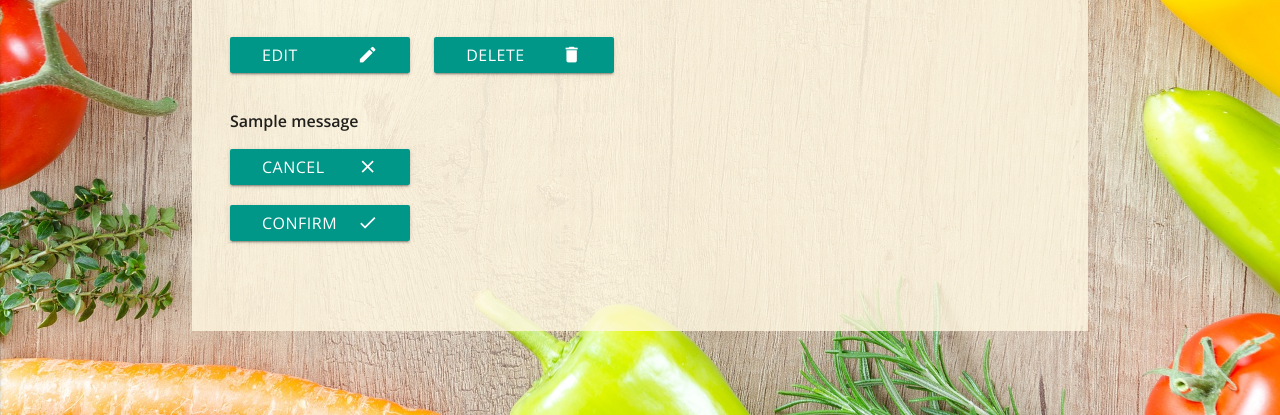
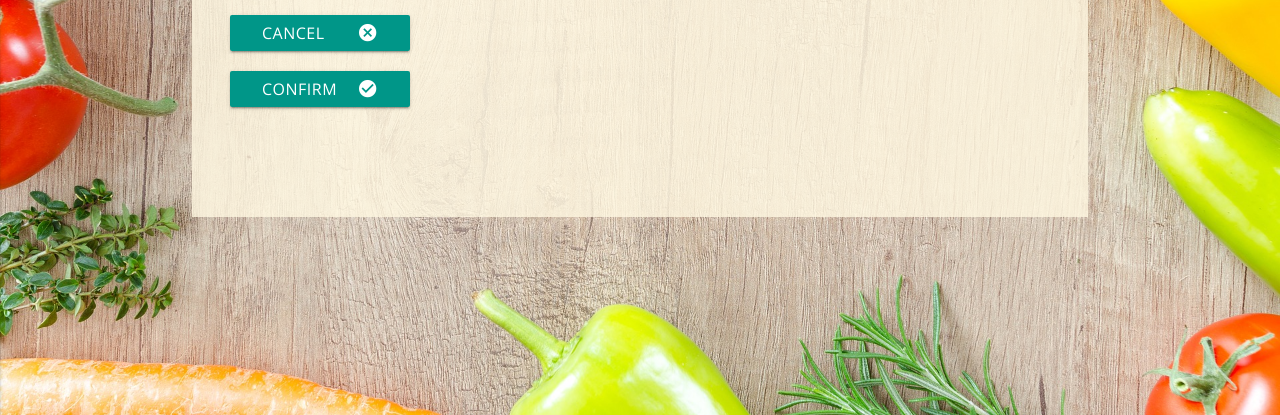
Before and after one commit to joanms/recipe-database, a Flask app: page /insert_recipe in a window 1280 px wide. Shown: the part 385-800 px from the top of the page. Run offline with Flask 2, Linux system fonts and the light colour scheme; the visitor is signed in with stand-in values (Sample User, id 1); one stand-in notice (Sample message) is shown; some libraries are stand-ins or nearby versions; some web fonts are replaced.

Commit message:
Add if statement to hide the cancel and delete buttons while flashed warning is displayed

```diff
--- a/templates/show_recipe.html
+++ b/templates/show_recipe.html
@@ -62,6 +62,41 @@
 
         </div> <!--End of information text-->
 
+        <div class="row">
+
+            <!--If the Delete button is clicked, a warning appears-->
+            {% with messages = get_flashed_messages() %} {% if messages %}
+
+                {% for message in messages %}
+
+                <p id="flash">{{ message }} </p>
+
+                <!--Clicking this button cancels the deletion-->
+                <a href="{{url_for('show_recipe', recipe_id=recipe._id)}}" class="btn waves-effect waves-light">
+                    <i class="material-icons right">cancel</i>Cancel</a>
+
+                <!--Clicking this button confirms the deletion-->
+                <a href="{{url_for('delete_recipe', recipe_id=recipe._id)}}" class="btn waves-effect waves-light">
+                    <i class="material-icons right">check_circle</i>Confirm</a>
+
+                {% endfor %}
+
+            <!--Only the user who submitted the recipe can see the Edit and Delete buttons-->
+            {% elif session.username == recipe.username %}
+
+            <!--Button to edit a recipe-->
+            <a href="{{url_for('edit_recipe', recipe_id=recipe._id)}}" class="btn waves-effect waves-light">
+                <i class="material-icons right">edit</i>Edit</a>
+
+            <!--Button to delete a recipe-->
+            <a href="{{url_for('warning', recipe_id=recipe._id)}}" class="btn waves-effect waves-light">
+                <i class="material-icons right">delete</i>Delete</a>
+
+            {% endif %} {% endwith %} <!--End of loop through flashed messages-->
+
+        </div>
+
+
     </div> <!--End of recipe information and illustration section-->
 
 
@@ -80,44 +115,4 @@
 </div> <!--End of recipe-->
 
 
-<div class="row">
-
-    <!--Only the user who submitted the recipe can see the Edit and Delete buttons-->
-    {% if session.username == recipe.username %}
-
-    <!--Button to edit a recipe-->
-    <a href="{{url_for('edit_recipe', recipe_id=recipe._id)}}" class="btn waves-effect waves-light">
-        <i class="material-icons right">edit</i>Edit</a>
-
-    <!--Button to delete a recipe-->
-    <a href="{{url_for('warning', recipe_id=recipe._id)}}" class="btn waves-effect waves-light">
-        <i class="material-icons right">delete</i>Delete</a>
-
-    {% endif %}
-
-        <!--If the Delete button is clicked, a warning appears-->
-        {% with messages = get_flashed_messages() %} {% if messages %}
-
-            {% for message in messages %}
-
-            <p id="flash">{{ message }} </p>
-
-            <!--Clicking this button cancels the deletion-->
-            <form action="{{url_for('show_recipe', recipe_id=recipe._id)}}" method="POST">
-            <button type="submit" class="btn waves-effect waves-light">
-                <i class="material-icons right">close</i>Cancel</button>
-            </form>
-
-            <!--Clicking this button confirms the deletion-->
-            <form action="{{url_for('delete_recipe', recipe_id=recipe._id)}}" method="POST">
-            <button type="submit" class="btn waves-effect waves-light">
-                <i class="material-icons right">check</i>Confirm</button>
-            </form>
-
-            {% endfor %}
-
-    {% endif %} {% endwith %} <!--End of loop through flashed messages-->
-
-</div>
-
 {% endblock %}
```
